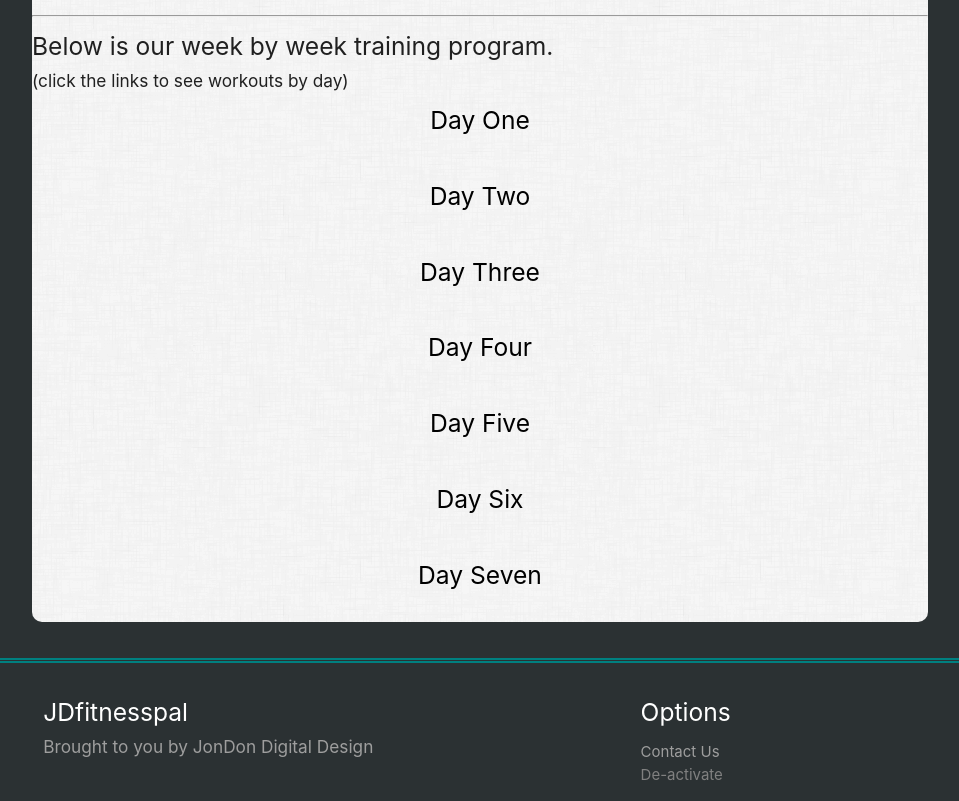
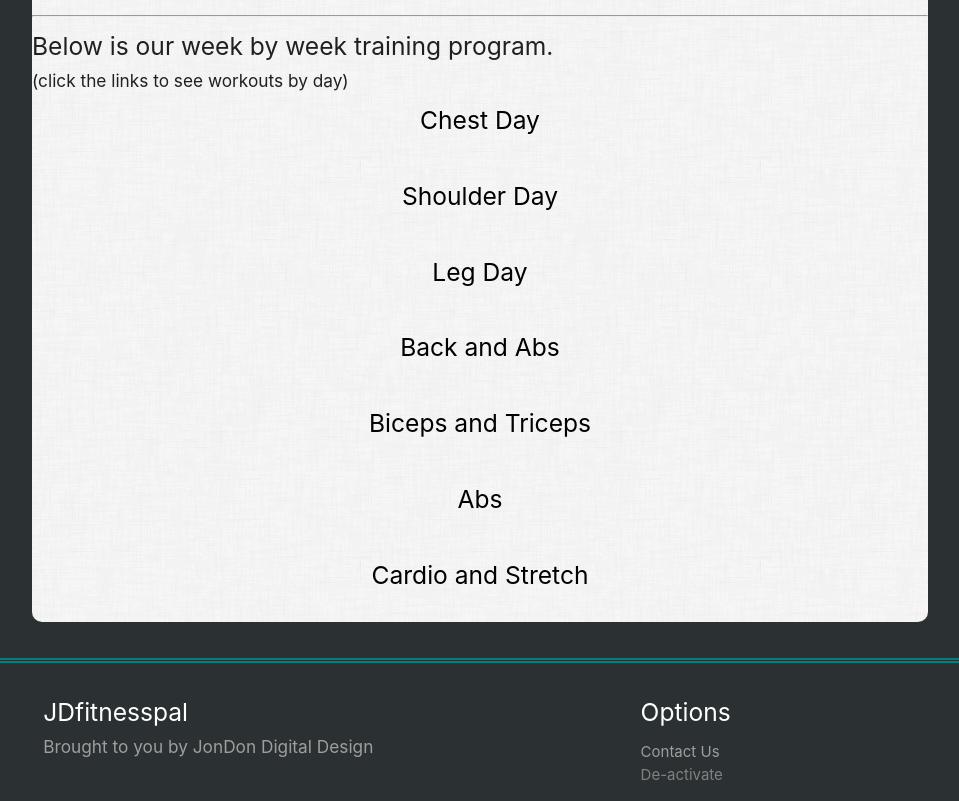
Before and after one commit to Bossman8/jdfitnesspal, a website: page public/workouts.html in a window 1280 px wide. Shown: the part 806-1607 px from the top of the page, without its empty margins (160-1119 px from the left). Drawn offline with nearby package versions, Linux system fonts and the light colour scheme.

Commit message:
updated workouts page

```diff
--- a/public/workouts.html
+++ b/public/workouts.html
@@ -82,43 +82,51 @@
           <ul>
             <li>
               <h5 class="center">
-                <a class="black-text modal-trigger" href="#modal8">Day One</a>
+                <a class="black-text modal-trigger" href="#modal8">Chest Day</a>
               </h5>
             </li>
             <br />
             <li>
               <h5 class="center">
-                <a class="black-text modal-trigger" href="#modal2">Day Two</a>
+                <a class="black-text modal-trigger" href="#modal2"
+                  >Shoulder Day</a
+                >
               </h5>
             </li>
             <br />
             <li>
               <h5 class="center">
-                <a class="black-text modal-trigger" href="#modal3">Day Three</a>
+                <a class="black-text modal-trigger" href="#modal3">Leg Day</a>
               </h5>
             </li>
             <br />
             <li>
               <h5 class="center">
-                <a class="black-text modal-trigger" href="#modal4">Day Four</a>
+                <a class="black-text modal-trigger" href="#modal4"
+                  >Back and Abs</a
+                >
               </h5>
             </li>
             <br />
             <li>
               <h5 class="center">
-                <a class="black-text modal-trigger" href="#modal5">Day Five</a>
+                <a class="black-text modal-trigger" href="#modal5"
+                  >Biceps and Triceps</a
+                >
               </h5>
             </li>
             <br />
             <li>
               <h5 class="center">
-                <a class="black-text modal-trigger" href="#modal6">Day Six</a>
+                <a class="black-text modal-trigger" href="#modal6">Abs</a>
               </h5>
             </li>
             <br />
             <li>
               <h5 class="center">
-                <a class="black-text modal-trigger" href="#modal7">Day Seven</a>
+                <a class="black-text modal-trigger" href="#modal7"
+                  >Cardio and Stretch</a
+                >
               </h5>
             </li>
           </ul>
```
